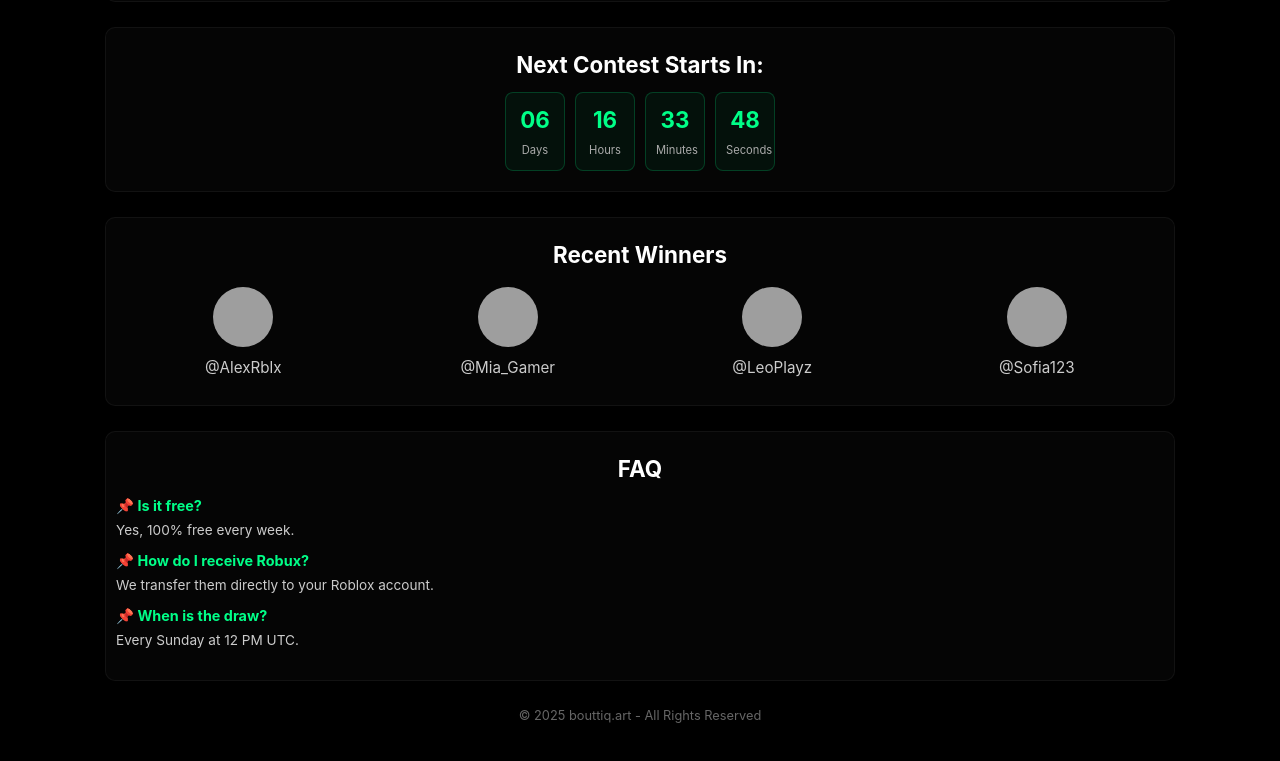
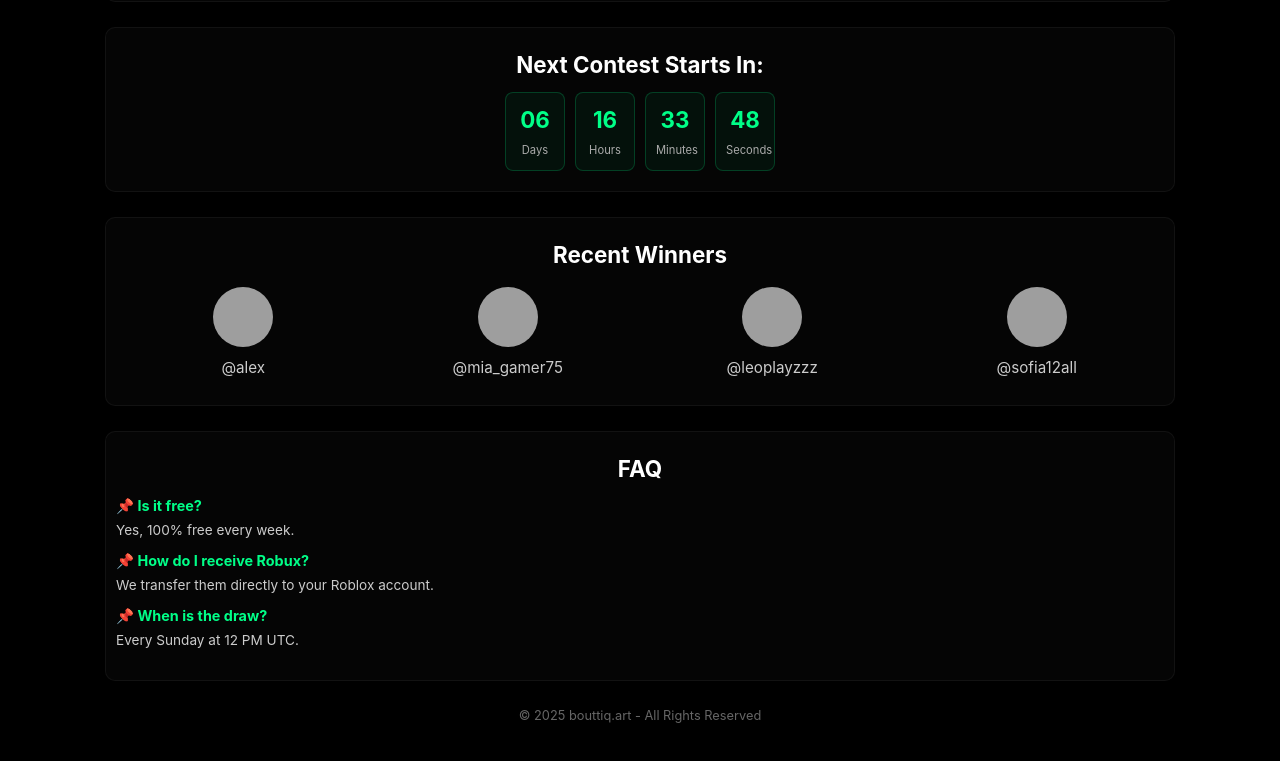
Before and after one commit to bouttiqgraphics/weeklygiveaway, a plain HTML site: page index.html in a window 1280 px wide. Shown: the part 1100-1861 px from the top of the page. Drawn offline with Linux system fonts and the light colour scheme; grey boxes are pictures that could not be loaded.

Commit message:
Update index.html

```diff
--- a/index.html
+++ b/index.html
@@ -92,10 +92,10 @@
     <section>
       <h2>Recent Winners</h2>
       <div class="grid winners">
-        <div class="winner-card"><img src="https://i.postimg.cc/pLSkqHZL/user1.jpg" alt="Winner AlexRblx"><p>@AlexRblx</p></div>
-        <div class="winner-card"><img src="https://i.postimg.cc/28NyZfW2/user2.jpg" alt="Winner Mia_Gamer"><p>@Mia_Gamer</p></div>
-        <div class="winner-card"><img src="https://i.postimg.cc/8k1tR3nd/user3.jpg" alt="Winner LeoPlayz"><p>@LeoPlayz</p></div>
-        <div class="winner-card"><img src="https://i.postimg.cc/MpRpMC3j/user4.jpg" alt="Winner Sofia123"><p>@Sofia123</p></div>
+        <div class="winner-card"><img src="https://i.postimg.cc/hhFV0tvn/alex.jpg" alt="Winner alex"><p>@alex</p></div>
+        <div class="winner-card"><img src="https://i.postimg.cc/pX8SM9DD/mia-gamer75.jpg" alt="Winner mia_gamer75"><p>@mia_gamer75</p></div>
+        <div class="winner-card"><img src="https://i.postimg.cc/T3JHhZN1/leoplayzzz.jpg" alt="Winner leoplayzzz"><p>@leoplayzzz</p></div>
+        <div class="winner-card"><img src="https://i.postimg.cc/d1p5zv3H/sofia12all.jpg" alt="Winner sofia12all"><p>@sofia12all</p></div>
       </div>
     </section>
 
```
